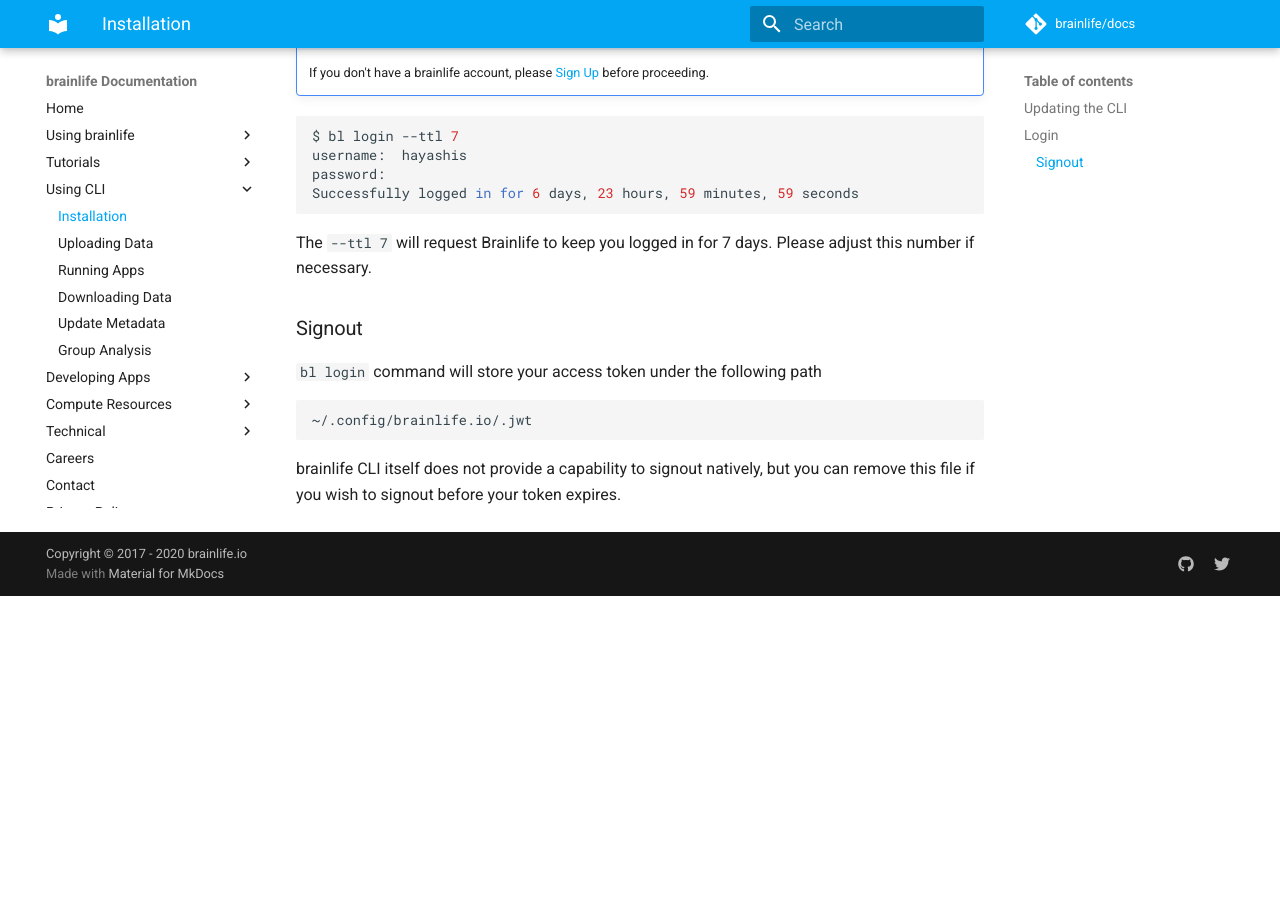
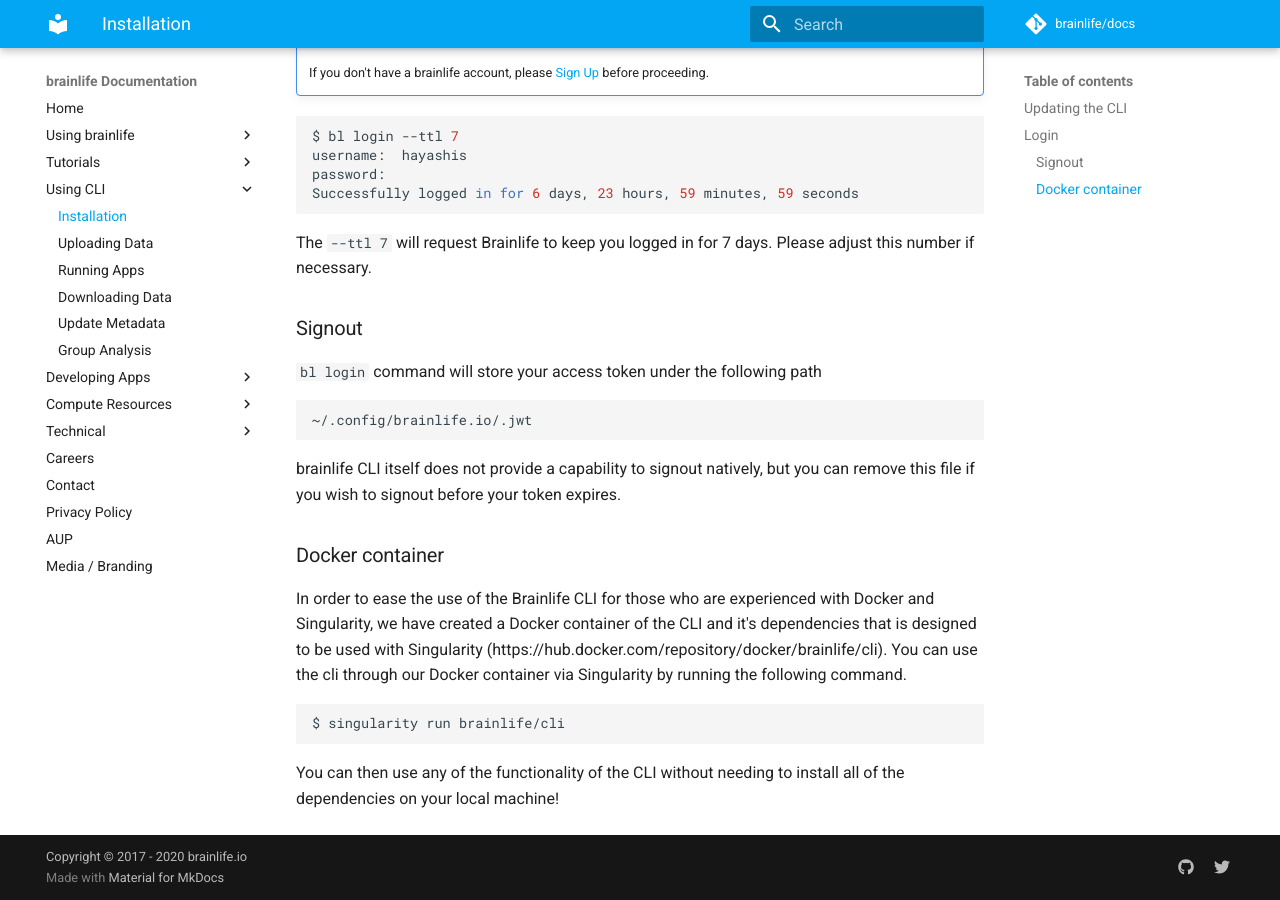
Before and after one commit to brainlife/docs, an MkDocs documentation site: the page built from docs/cli/install.md, in a window 1280 px wide and 900 px high, scrolled down 1817 px. Built offline with MkDocs 1.6.1 and Material for MkDocs 9.7.7, drawn with Linux system fonts in a browser that asks for light colours; comment, search, counter and statistics services are not loaded; before the commit the page ends 2413 px from its top, so only the background shows below that.

Commit message:
Update install.md

````diff
--- a/docs/cli/install.md
+++ b/docs/cli/install.md
@@ -91,3 +91,10 @@
 ```
 
 brainlife CLI itself does not provide a capability to signout natively, but you can remove this file if you wish to signout before your token expires.
+
+### Docker container
+In order to ease the use of the Brainlife CLI for those who are experienced with Docker and Singularity, we have created a Docker container of the CLI and it's dependencies that is designed to be used with Singularity (https://hub.docker.com/repository/docker/brainlife/cli). You can use the cli through our Docker container via Singularity by running the following command.
+```
+$ singularity run brainlife/cli
+```
+You can then use any of the functionality of the CLI without needing to install all of the dependencies on your local machine!
````
